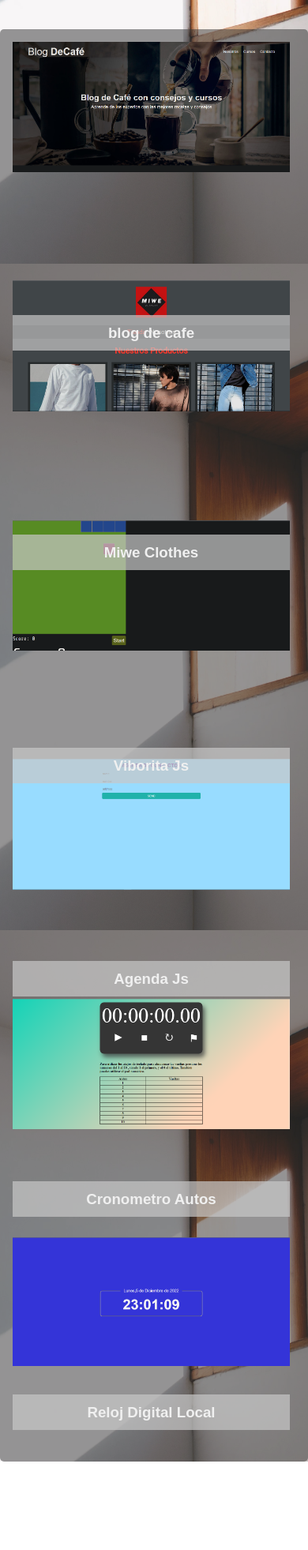
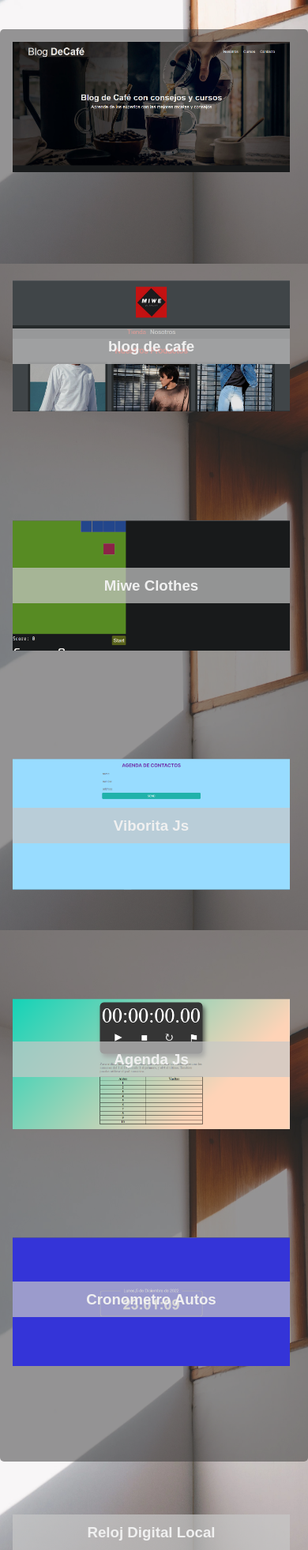
Before and after one commit to ThiagoDominguez/lab-programacion, a plain HTML site: page practicas/Portafolio/about-me.html in a window 390 px wide. Shown: the part 1354-3317 px from the top of the page at 79% size. Before the commit the page ends 3205 px from the top, so only its background shows below. Drawn offline with Linux system fonts and the light colour scheme.

Commit message:
testing responsive design

```diff
--- a/practicas/Portafolio/style.css
+++ b/practicas/Portafolio/style.css
@@ -293,6 +293,7 @@ svg {
     background-size: cover;
   }
   .header {
+    margin: 0 auto;
     width: 100%;
     font-size: 10px;
   }
@@ -383,21 +384,21 @@ svg {
     background-color: rgba(200, 200, 200, 0.7);
   }
   .reloj-digital h3 {
-    bottom: -275vh;
+    bottom: -293%;
   }
   .cronometro-js h3 {
-    bottom: -243vh;
+    bottom: -258%;
   }
   .agenda-js h3 {
-    bottom: -210vh;
+    bottom: -222%;
   }
   .viborita-js h3 {
-    bottom: -178vh;
+    bottom: -187%;
   }
   .miwe-clothes h3 {
-    bottom: -146vh;
+    bottom: -151%;
   }
   .blog-de-cafe h3 {
-    bottom: -113vh;
+    bottom: -115%;
   }
 }
```
